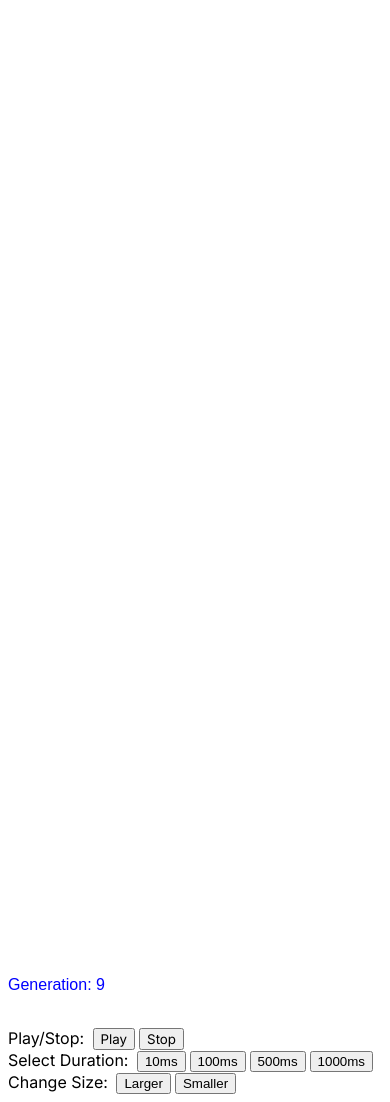
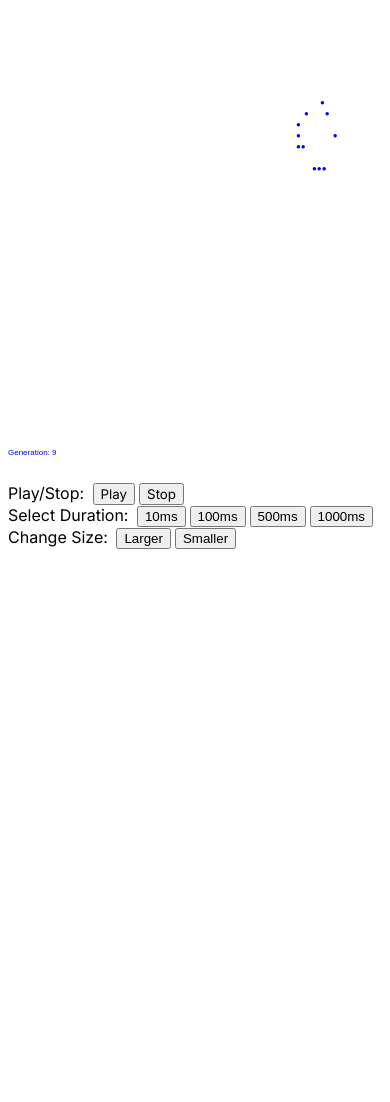
Before and after one commit to juten10x/juten10x.github.io, a Jekyll site: the page study/1/full_game-of-life.html, which Jekyll copies as it is, in a window 390 px wide. Built offline with Jekyll 4.4.1, drawn with Linux system fonts in a browser that asks for light colours; after the commit the page ends 900 px from its top, so only the background shows below that.

Commit message:
for phone

```diff
--- a/study/1/full_game-of-life.html
+++ b/study/1/full_game-of-life.html
@@ -14,6 +14,9 @@ pre {
 }
 #text-font {
   font-family: 'Inter', sans-serif;
+}
+@media (max-width: 767px) {
+  #board { font-size: 50% }
 }
 </style>
 <script>
--- a/study/1/game-of-life.html
+++ b/study/1/game-of-life.html
@@ -42,8 +42,11 @@ button.hoge {
     float: left;
     width: 50%
   }
+  #board { font-size: 90% }
 }
-#board { font-size: 90% }
+@media (max-width: 767px) {
+  #board { font-size: 50% }
+}
 #breadcrumbs { font-size: 90% }
 </style>
 <script>
--- a/study/1/lain_game-of-life.html
+++ b/study/1/lain_game-of-life.html
@@ -21,6 +21,9 @@ a:active { color: green; }
 #code-font {
   color: green;
   font-family: 'Fira Code', sans-serif
+}
+@media (max-width: 767px) {
+  #board { font-size: 50% }
 }
 </style>
 <script>
```
